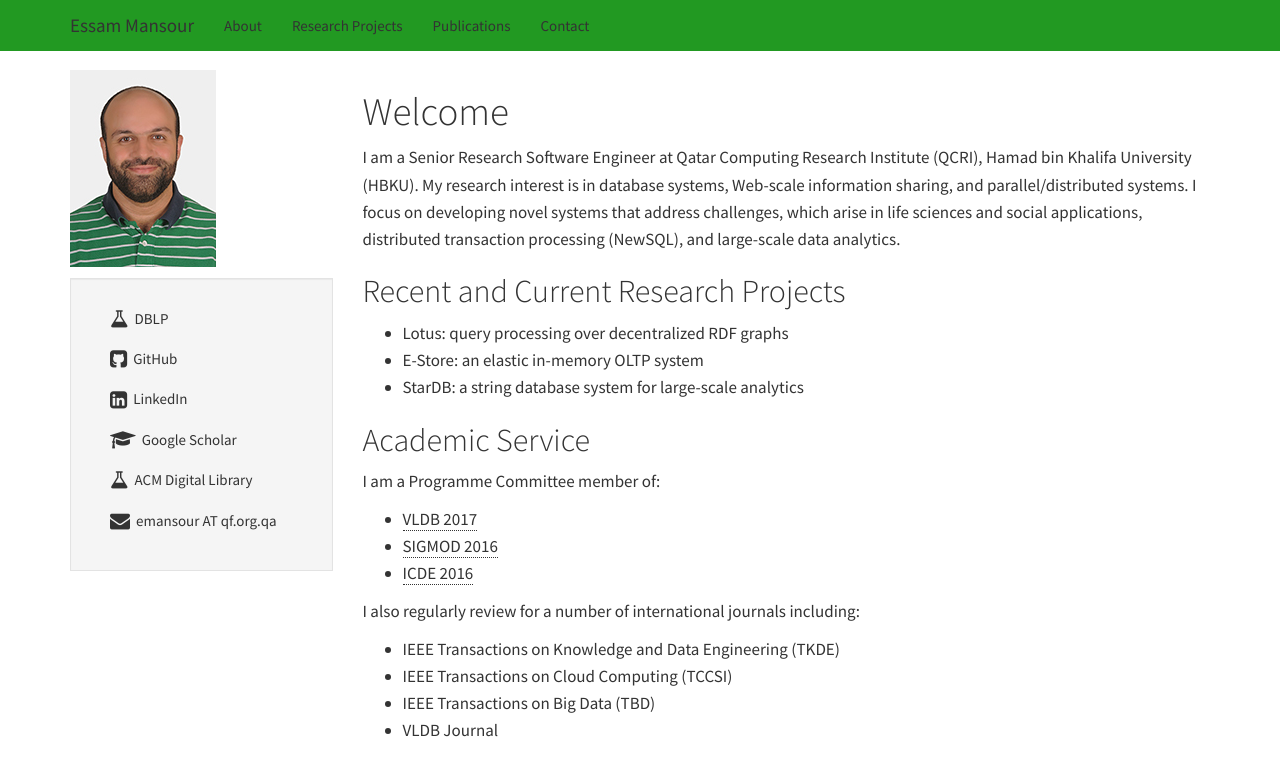
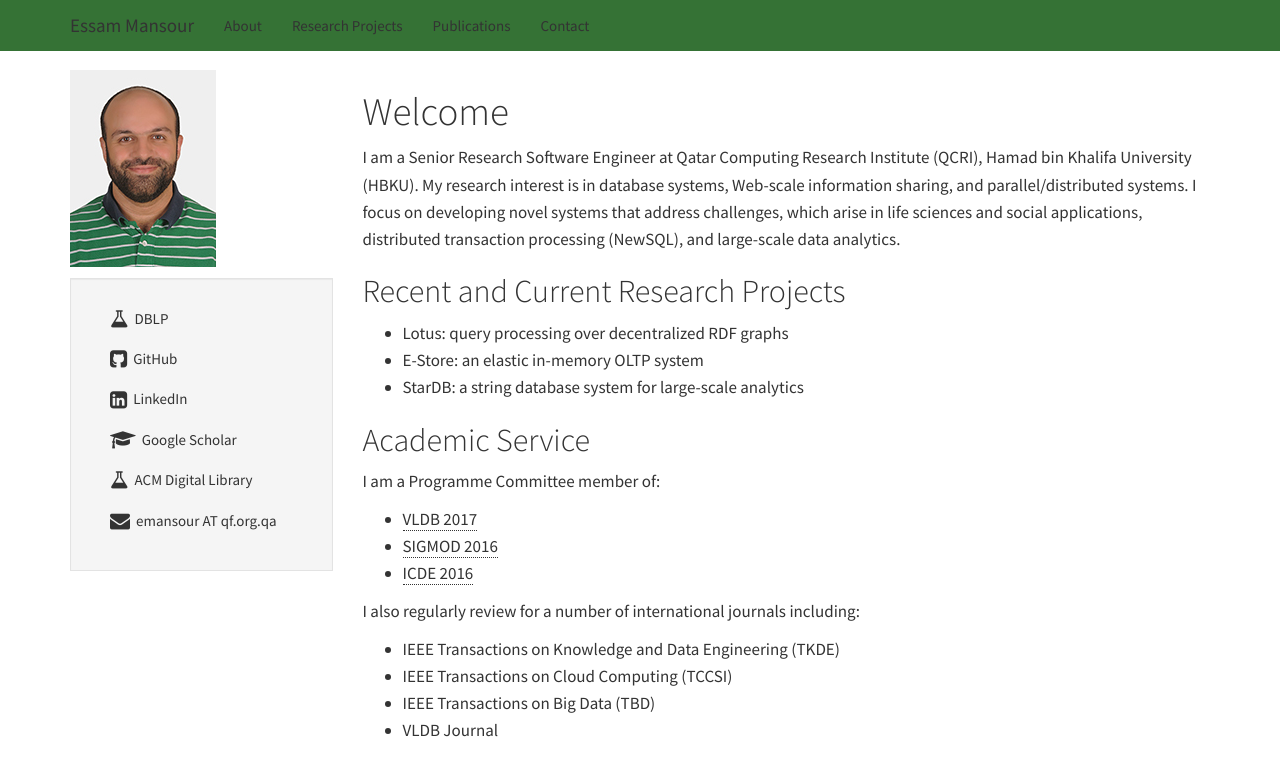
Before and after one commit to mansoure/mansoure.github.io, a Jekyll site: the page built from index.md, in a window 1280 px wide. Shown: the top 776 px of the page. Built offline with Jekyll 4.4.1, drawn with Linux system fonts in a browser that asks for light colours.

Commit message:
Update default.html

```diff
--- a/_layouts/default.html
+++ b/_layouts/default.html
@@ -22,7 +22,7 @@
 		</head>
 		<body>
 
-			<div class="navbar navbar-light navbar-fixed-top" style="background-color: #229922;" role="navigation">
+			<div class="navbar navbar-light navbar-fixed-top" style="background-color: #357235;" role="navigation">
 				<div class="container">
 			        <div class="navbar-header">
 			            <button type="button" class="navbar-toggle" data-toggle="collapse" data-target=".navbar-ex1-collapse">
```
